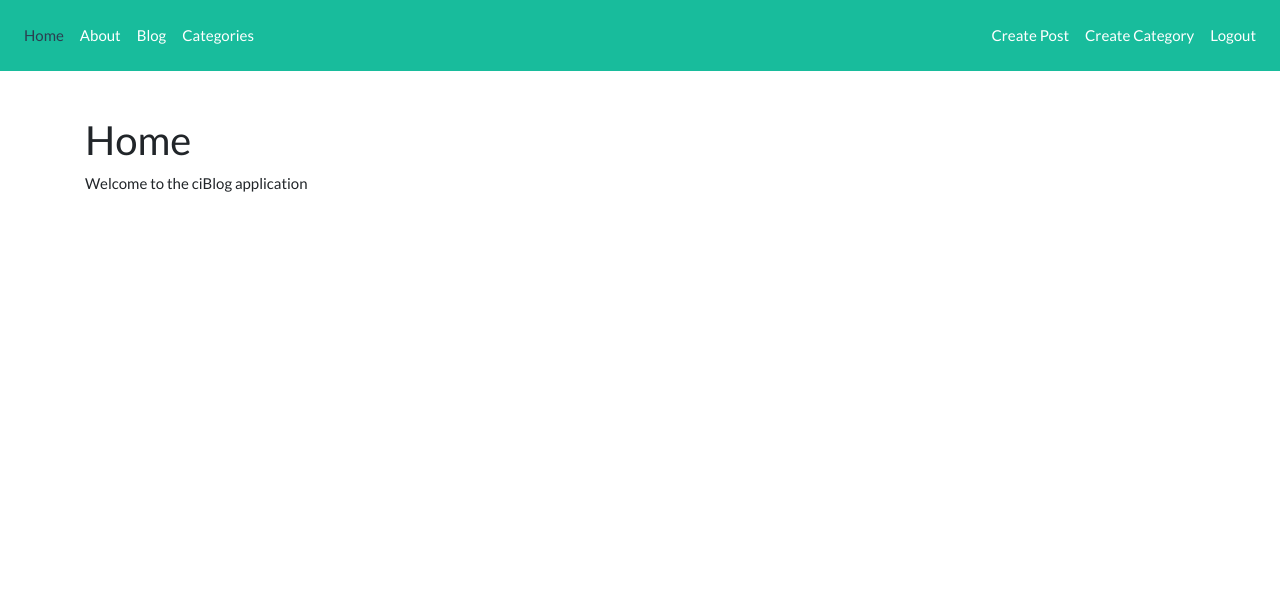
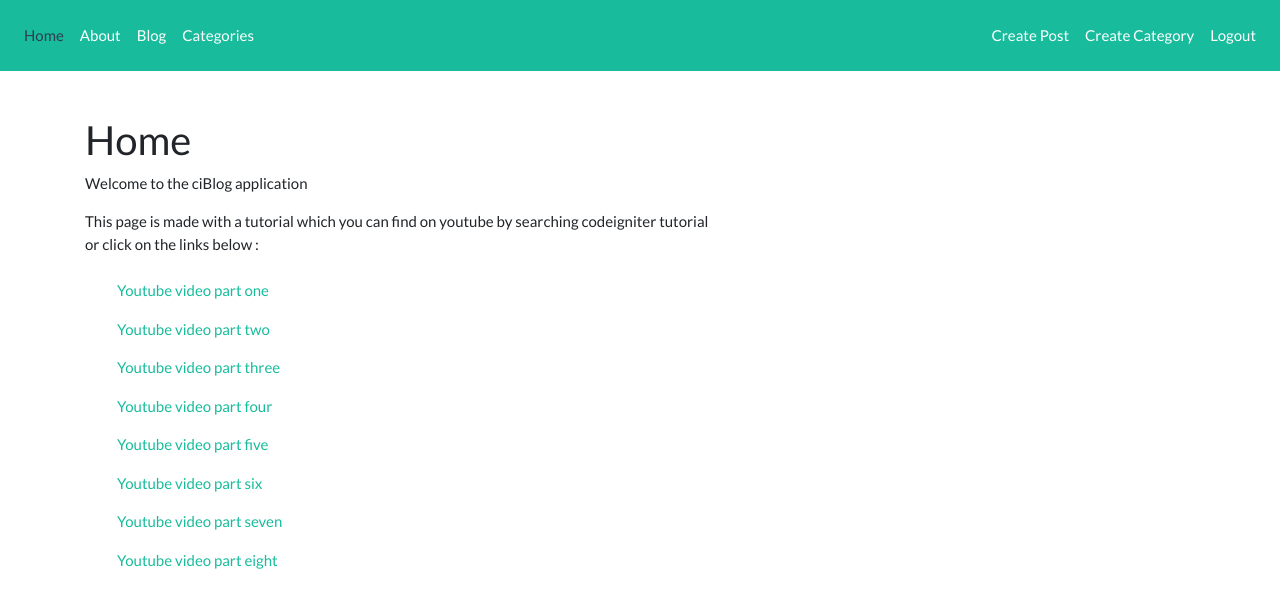
Before and after one commit to Damian2512/Codeigniter, a CodeIgniter app: page /database/ in a window 1280 px wide. Shown: the top 608 px of the page. Run offline with CodeIgniter, Linux system fonts and the light colour scheme; a user stored in the database is signed in; some libraries are stand-ins or nearby versions.

Commit message:
home update

```diff
--- a/application/views/pages/home.php
+++ b/application/views/pages/home.php
@@ -1,2 +1,15 @@
 <h2><?=  $title; ?></h2>
 <p>Welcome to the ciBlog application</p>
+<p>
+	This page is made with a tutorial which you can find on youtube by searching codeigniter tutorial<br>
+	or click on the links below :
+</p>
+
+<a class="nav-link" target="_blank" href="https://www.youtube.com/watch?v=I752ofYu7ag">Youtube video part one</a>
+<a class="nav-link" target="_blank" href="https://www.youtube.com/watch?v=jOKTjE6Q5QQ">Youtube video part two</a>
+<a class="nav-link" target="_blank" href="https://www.youtube.com/watch?v=ay_w82osHpM">Youtube video part three</a>
+<a class="nav-link" target="_blank" href="https://www.youtube.com/watch?v=01vd1kF9vZg">Youtube video part four</a>
+<a class="nav-link" target="_blank" href="https://www.youtube.com/watch?v=bXAT2uO3sw8">Youtube video part five</a>
+<a class="nav-link" target="_blank" href="https://www.youtube.com/watch?v=qS0a4nKQ6h8">Youtube video part six</a>
+<a class="nav-link" target="_blank" href="https://www.youtube.com/watch?v=Ah65hBRffwc">Youtube video part seven</a>
+<a class="nav-link" target="_blank" href="https://www.youtube.com/watch?v=WoQTjJepDWM">Youtube video part eight</a>
```
Also changed, not shown: application/controllers/Pages.php (+5 -4 lines), application/views/templates/header.php (+0 -9 lines).
